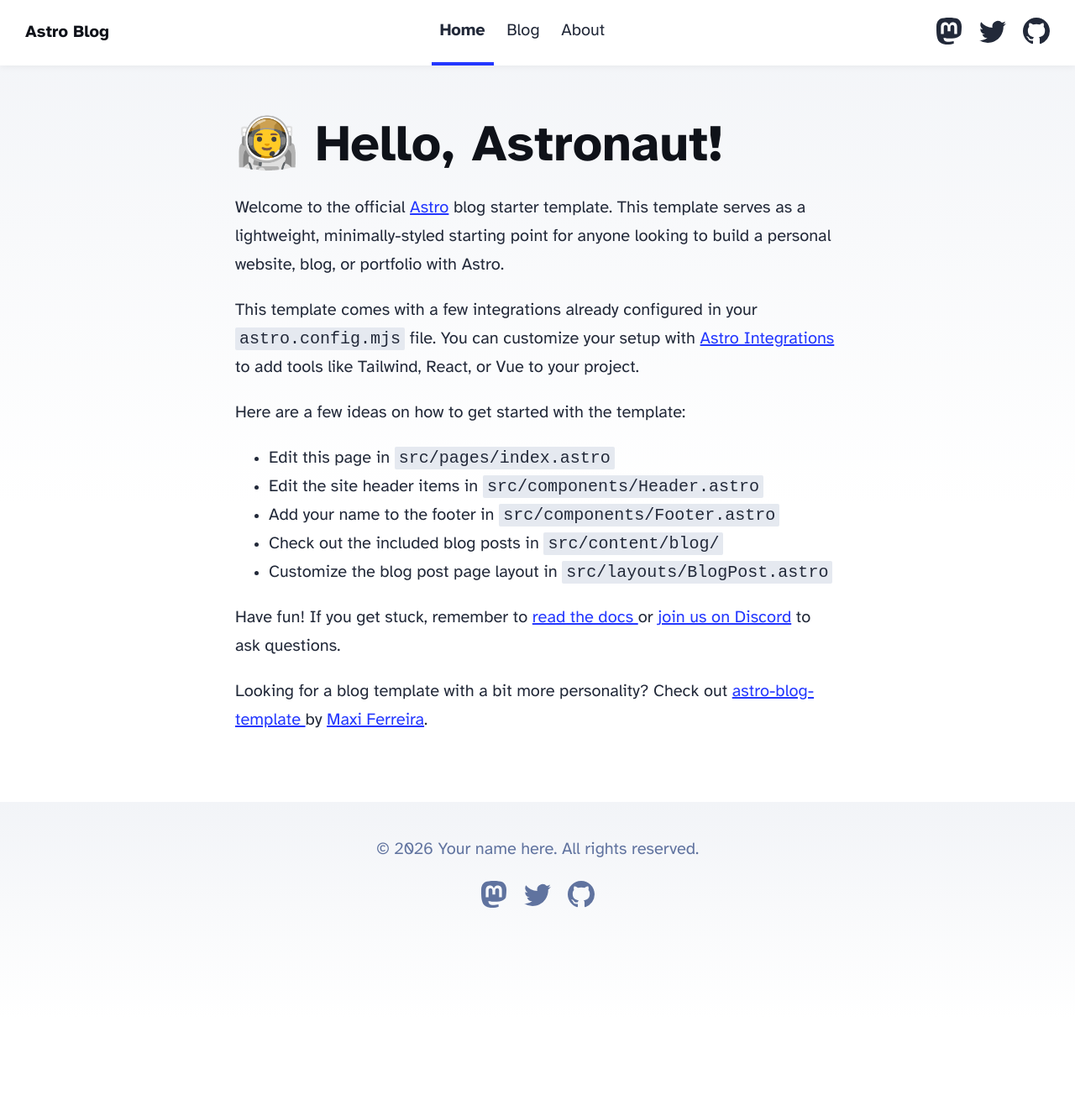
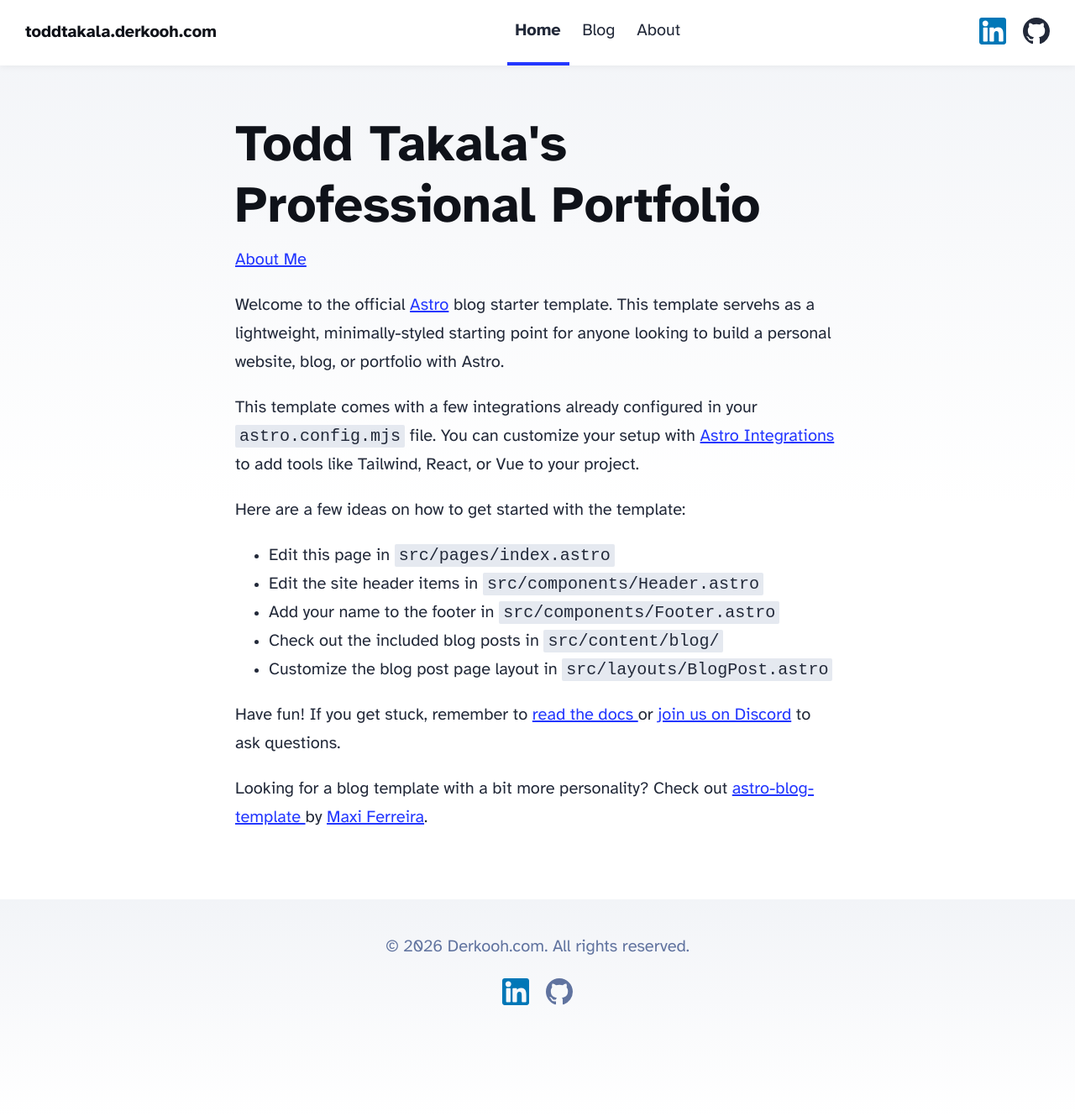
Before and after one commit to forloop11/todd-takala-portfolio, an Astro site: page / in a window 1280 px wide. Shown: the whole page at 84% size. Before the commit the page ends 1213 px from the top, so only its background shows below. Built offline with nearby package versions, Linux system fonts and the light colour scheme; Astro itself is replaced by a stand-in of ours.

Commit message:
made the site my own

```diff
--- a/src/components/Footer.astro
+++ b/src/components/Footer.astro
@@ -3,33 +3,25 @@ const today = new Date();
 ---
 
 <footer>
-	&copy; {today.getFullYear()} Your name here. All rights reserved.
+	&copy; {today.getFullYear()} Derkooh.com. All rights reserved.
 	<div class="social-links">
-		<a href="https://m.webtoo.ls/@astro" target="_blank">
-			<span class="sr-only">Follow Astro on Mastodon</span>
-			<svg
-				viewBox="0 0 16 16"
-				aria-hidden="true"
-				width="32"
-				height="32"
-				astro-icon="social/mastodon"
-				><path
-					fill="currentColor"
-					d="M11.19 12.195c2.016-.24 3.77-1.475 3.99-2.603.348-1.778.32-4.339.32-4.339 0-3.47-2.286-4.488-2.286-4.488C12.062.238 10.083.017 8.027 0h-.05C5.92.017 3.942.238 2.79.765c0 0-2.285 1.017-2.285 4.488l-.002.662c-.004.64-.007 1.35.011 2.091.083 3.394.626 6.74 3.78 7.57 1.454.383 2.703.463 3.709.408 1.823-.1 2.847-.647 2.847-.647l-.06-1.317s-1.303.41-2.767.36c-1.45-.05-2.98-.156-3.215-1.928a3.614 3.614 0 0 1-.033-.496s1.424.346 3.228.428c1.103.05 2.137-.064 3.188-.189zm1.613-2.47H11.13v-4.08c0-.859-.364-1.295-1.091-1.295-.804 0-1.207.517-1.207 1.541v2.233H7.168V5.89c0-1.024-.403-1.541-1.207-1.541-.727 0-1.091.436-1.091 1.296v4.079H3.197V5.522c0-.859.22-1.541.66-2.046.456-.505 1.052-.764 1.793-.764.856 0 1.504.328 1.933.983L8 4.39l.417-.695c.429-.655 1.077-.983 1.934-.983.74 0 1.336.259 1.791.764.442.505.661 1.187.661 2.046v4.203z"
-				></path></svg
-			>
-		</a>
-		<a href="https://twitter.com/astrodotbuild" target="_blank">
-			<span class="sr-only">Follow Astro on Twitter</span>
-			<svg viewBox="0 0 16 16" aria-hidden="true" width="32" height="32" astro-icon="social/twitter"
-				><path
-					fill="currentColor"
-					d="M5.026 15c6.038 0 9.341-5.003 9.341-9.334 0-.14 0-.282-.006-.422A6.685 6.685 0 0 0 16 3.542a6.658 6.658 0 0 1-1.889.518 3.301 3.301 0 0 0 1.447-1.817 6.533 6.533 0 0 1-2.087.793A3.286 3.286 0 0 0 7.875 6.03a9.325 9.325 0 0 1-6.767-3.429 3.289 3.289 0 0 0 1.018 4.382A3.323 3.323 0 0 1 .64 6.575v.045a3.288 3.288 0 0 0 2.632 3.218 3.203 3.203 0 0 1-.865.115 3.23 3.23 0 0 1-.614-.057 3.283 3.283 0 0 0 3.067 2.277A6.588 6.588 0 0 1 .78 13.58a6.32 6.32 0 0 1-.78-.045A9.344 9.344 0 0 0 5.026 15z"
-				></path></svg
-			>
-		</a>
-		<a href="https://github.com/withastro/astro" target="_blank">
-			<span class="sr-only">Go to Astro's GitHub repo</span>
+		<a href="https://www.linkedin.com/in/toddtakala/" target="_blank">
+			<span class="sr-only">Follow Me on LinkedIn</span>
+			<svg height="32px" width="32px" version="1.1" id="Layer_1" xmlns="http://www.w3.org/2000/svg" xmlns:xlink="http://www.w3.org/1999/xlink"
+	 viewBox="0 0 382 382" xml:space="preserve">
+<path style="fill:#0077B7;" d="M347.445,0H34.555C15.471,0,0,15.471,0,34.555v312.889C0,366.529,15.471,382,34.555,382h312.889
+	C366.529,382,382,366.529,382,347.444V34.555C382,15.471,366.529,0,347.445,0z M118.207,329.844c0,5.554-4.502,10.056-10.056,10.056
+	H65.345c-5.554,0-10.056-4.502-10.056-10.056V150.403c0-5.554,4.502-10.056,10.056-10.056h42.806
+	c5.554,0,10.056,4.502,10.056,10.056V329.844z M86.748,123.432c-22.459,0-40.666-18.207-40.666-40.666S64.289,42.1,86.748,42.1
+	s40.666,18.207,40.666,40.666S109.208,123.432,86.748,123.432z M341.91,330.654c0,5.106-4.14,9.246-9.246,9.246H286.73
+	c-5.106,0-9.246-4.14-9.246-9.246v-84.168c0-12.556,3.683-55.021-32.813-55.021c-28.309,0-34.051,29.066-35.204,42.11v97.079
+	c0,5.106-4.139,9.246-9.246,9.246h-44.426c-5.106,0-9.246-4.14-9.246-9.246V149.593c0-5.106,4.14-9.246,9.246-9.246h44.426
+	c5.106,0,9.246,4.14,9.246,9.246v15.655c10.497-15.753,26.097-27.912,59.312-27.912c73.552,0,73.131,68.716,73.131,106.472
+	L341.91,330.654L341.91,330.654z"/>
+</svg>
+
+		<a href="https://github.com/forloop11" target="_blank">
+			<span class="sr-only">Go to Todd Takala's GitHub repo</span>
 			<svg viewBox="0 0 16 16" aria-hidden="true" width="32" height="32" astro-icon="social/github"
 				><path
 					fill="currentColor"
--- a/src/components/Header.astro
+++ b/src/components/Header.astro
@@ -12,27 +12,24 @@ import { SITE_TITLE } from '../consts';
 			<HeaderLink href="/about">About</HeaderLink>
 		</div>
 		<div class="social-links">
-			<a href="https://m.webtoo.ls/@astro" target="_blank">
-				<span class="sr-only">Follow Astro on Mastodon</span>
-				<svg viewBox="0 0 16 16" aria-hidden="true" width="32" height="32"
-					><path
-						fill="currentColor"
-						d="M11.19 12.195c2.016-.24 3.77-1.475 3.99-2.603.348-1.778.32-4.339.32-4.339 0-3.47-2.286-4.488-2.286-4.488C12.062.238 10.083.017 8.027 0h-.05C5.92.017 3.942.238 2.79.765c0 0-2.285 1.017-2.285 4.488l-.002.662c-.004.64-.007 1.35.011 2.091.083 3.394.626 6.74 3.78 7.57 1.454.383 2.703.463 3.709.408 1.823-.1 2.847-.647 2.847-.647l-.06-1.317s-1.303.41-2.767.36c-1.45-.05-2.98-.156-3.215-1.928a3.614 3.614 0 0 1-.033-.496s1.424.346 3.228.428c1.103.05 2.137-.064 3.188-.189zm1.613-2.47H11.13v-4.08c0-.859-.364-1.295-1.091-1.295-.804 0-1.207.517-1.207 1.541v2.233H7.168V5.89c0-1.024-.403-1.541-1.207-1.541-.727 0-1.091.436-1.091 1.296v4.079H3.197V5.522c0-.859.22-1.541.66-2.046.456-.505 1.052-.764 1.793-.764.856 0 1.504.328 1.933.983L8 4.39l.417-.695c.429-.655 1.077-.983 1.934-.983.74 0 1.336.259 1.791.764.442.505.661 1.187.661 2.046v4.203z"
-					></path></svg
-				>
-			</a>
-			<a href="https://twitter.com/astrodotbuild" target="_blank">
-				<span class="sr-only">Follow Astro on Twitter</span>
-				<svg viewBox="0 0 16 16" aria-hidden="true" width="32" height="32"
-					><path
-						fill="currentColor"
-						d="M5.026 15c6.038 0 9.341-5.003 9.341-9.334 0-.14 0-.282-.006-.422A6.685 6.685 0 0 0 16 3.542a6.658 6.658 0 0 1-1.889.518 3.301 3.301 0 0 0 1.447-1.817 6.533 6.533 0 0 1-2.087.793A3.286 3.286 0 0 0 7.875 6.03a9.325 9.325 0 0 1-6.767-3.429 3.289 3.289 0 0 0 1.018 4.382A3.323 3.323 0 0 1 .64 6.575v.045a3.288 3.288 0 0 0 2.632 3.218 3.203 3.203 0 0 1-.865.115 3.23 3.23 0 0 1-.614-.057 3.283 3.283 0 0 0 3.067 2.277A6.588 6.588 0 0 1 .78 13.58a6.32 6.32 0 0 1-.78-.045A9.344 9.344 0 0 0 5.026 15z"
-					></path></svg
-				>
-			</a>
-			<a href="https://github.com/withastro/astro" target="_blank">
-				<span class="sr-only">Go to Astro's GitHub repo</span>
-				<svg viewBox="0 0 16 16" aria-hidden="true" width="32" height="32"
+					<a href="https://www.linkedin.com/in/toddtakala/" target="_blank">
+			<span class="sr-only">Follow Me on LinkedIn</span>
+			<svg height="32px" width="32px" version="1.1" id="Layer_1" xmlns="http://www.w3.org/2000/svg" xmlns:xlink="http://www.w3.org/1999/xlink"
+	 viewBox="0 0 382 382" xml:space="preserve">
+<path style="fill:#0077B7;" d="M347.445,0H34.555C15.471,0,0,15.471,0,34.555v312.889C0,366.529,15.471,382,34.555,382h312.889
+	C366.529,382,382,366.529,382,347.444V34.555C382,15.471,366.529,0,347.445,0z M118.207,329.844c0,5.554-4.502,10.056-10.056,10.056
+	H65.345c-5.554,0-10.056-4.502-10.056-10.056V150.403c0-5.554,4.502-10.056,10.056-10.056h42.806
+	c5.554,0,10.056,4.502,10.056,10.056V329.844z M86.748,123.432c-22.459,0-40.666-18.207-40.666-40.666S64.289,42.1,86.748,42.1
+	s40.666,18.207,40.666,40.666S109.208,123.432,86.748,123.432z M341.91,330.654c0,5.106-4.14,9.246-9.246,9.246H286.73
+	c-5.106,0-9.246-4.14-9.246-9.246v-84.168c0-12.556,3.683-55.021-32.813-55.021c-28.309,0-34.051,29.066-35.204,42.11v97.079
+	c0,5.106-4.139,9.246-9.246,9.246h-44.426c-5.106,0-9.246-4.14-9.246-9.246V149.593c0-5.106,4.14-9.246,9.246-9.246h44.426
+	c5.106,0,9.246,4.14,9.246,9.246v15.655c10.497-15.753,26.097-27.912,59.312-27.912c73.552,0,73.131,68.716,73.131,106.472
+	L341.91,330.654L341.91,330.654z"/>
+</svg>
+
+		<a href="https://github.com/forloop11" target="_blank">
+			<span class="sr-only">Go to Todd Takala's GitHub repo</span>
+			<svg viewBox="0 0 16 16" aria-hidden="true" width="32" height="32" astro-icon="social/github"
 				><path
 					fill="currentColor"
 					d="M8 0C3.58 0 0 3.58 0 8c0 3.54 2.29 6.53 5.47 7.59.4.07.55-.17.55-.38 0-.19-.01-.82-.01-1.49-2.01.37-2.53-.49-2.69-.94-.09-.23-.48-.94-.82-1.13-.28-.15-.68-.52-.01-.53.63-.01 1.08.58 1.23.82.72 1.21 1.87.87 2.33.66.07-.52.28-.87.51-1.07-1.78-.2-3.64-.89-3.64-3.95 0-.87.31-1.59.82-2.15-.08-.2-.36-1.02.08-2.12 0 0 .67-.21 2.2.82.64-.18 1.32-.27 2-.27.68 0 1.36.09 2 .27 1.53-1.04 2.2-.82 2.2-.82.44 1.1.16 1.92.08 2.12.51.56.82 1.27.82 2.15 0 3.07-1.87 3.75-3.65 3.95.29.25.54.73.54 1.48 0 1.07-.01 1.93-.01 2.2 0 .21.15.46.55.38A8.012 8.012 0 0 0 16 8c0-4.42-3.58-8-8-8z"
--- a/src/consts.ts
+++ b/src/consts.ts
@@ -1,5 +1,5 @@
 // Place any global data in this file.
 // You can import this data from anywhere in your site by using the `import` keyword.
 
-export const SITE_TITLE = "Astro Blog";
-export const SITE_DESCRIPTION = "Welcome to my website!";
+export const SITE_TITLE = "toddtakala.derkooh.com";
+export const SITE_DESCRIPTION = "Todd Takala's Portfolio";
--- a/src/pages/index.astro
+++ b/src/pages/index.astro
@@ -13,10 +13,13 @@ import { SITE_TITLE, SITE_DESCRIPTION } from '../consts';
 	<body>
 		<Header />
 		<main>
-			<h1>🧑‍🚀 Hello, Astronaut!</h1>
+			<h1>Todd Takala's Professional Portfolio</h1>
+
+			<a href="/about">About Me</a>
+
 			<p>
 				Welcome to the official <a href="https://astro.build/">Astro</a> blog starter template. This
-				template serves as a lightweight, minimally-styled starting point for anyone looking to build
+				template servehs as a lightweight, minimally-styled starting point for anyone looking to build
 				a personal website, blog, or portfolio with Astro.
 			</p>
 			<p>
```
Also changed, not shown: src/pages/about.astro (+22 -42 lines), public/portrait.jpg (added), 1 other file. Lines whose indentation alone changed are shown as unchanged.
